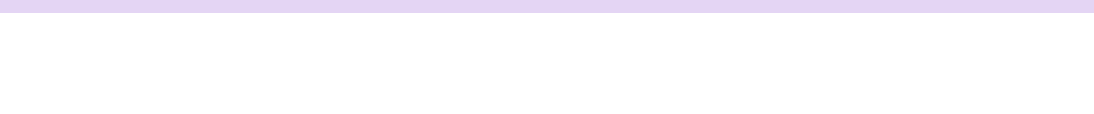
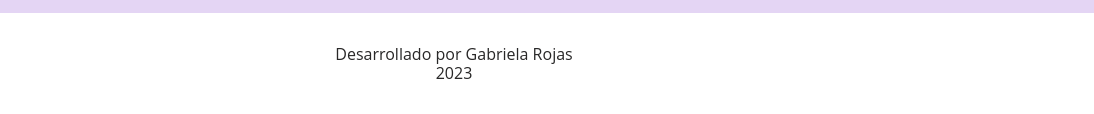
Before and after one commit to GabrielaRojasc/e-commergeek, a plain HTML site: page geek/index.html in a window 1280 px wide. Shown: the part 1629-1743 px from the top of the page, 186-1280 px from the left. Before the commit the page ends 1642 px from the top, so only its background shows below. Drawn offline with Linux system fonts and the light colour scheme.

Commit message:
Added [CSS] file footer Update [HTML] index section footer

```diff
--- /dev/null
+++ b/geek/css/footer.css
@@ -0,0 +1,10 @@
+.footer{
+    padding-top: 1rem;
+    padding-bottom: 1rem;
+
+}
+
+.footer__text{
+    text-align: center;
+    color: rgb(41, 40, 40);
+}
--- a/geek/index.html
+++ b/geek/index.html
@@ -13,6 +13,7 @@
     <link rel="stylesheet" href="css/banner.css">
     <link rel="stylesheet" href="css/products.css">
     <link rel="stylesheet" href="css/contact.css">
+    <link rel="stylesheet" href="css/footer.css">
 </head>
 
 <body>
@@ -232,7 +233,7 @@
 
         </section>
         <!--contact-->
-        <contact class="contact container">
+        <section class="contact container">
             <img src="img/Logo.png" alt="Logo" class="contact__logo">
             <nav>
                 <ul class="contact__navegation">
@@ -251,7 +252,19 @@
                     placeholder="Escribe tu mensaje"></textarea>
                 <input type="submit" value="Enviar mensaje" class="contact__boton">
             </form>
-        </contact>
+        </section>
+        <footer class="footer container">
+            <p class="footer__text">
+                Desarrollado por Gabriela Rojas
+                <br> 2023
+            </p>
+            <div class="footer__icon-top">
+                <a href="#">
+                    <i class="bx bx-up-arrow-alt"></i>
+                </a>
+            </div>
+        </footer>
+
     </main>
 </body>
 
```
